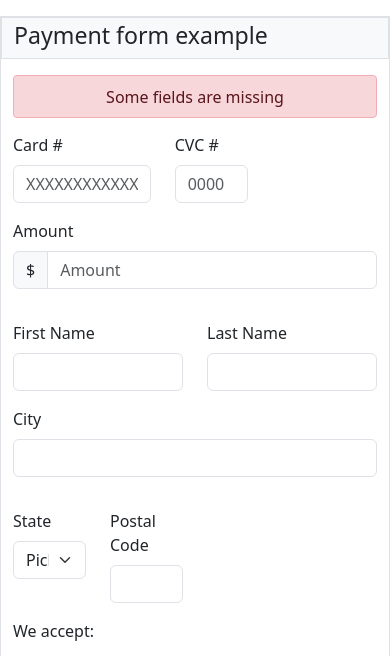
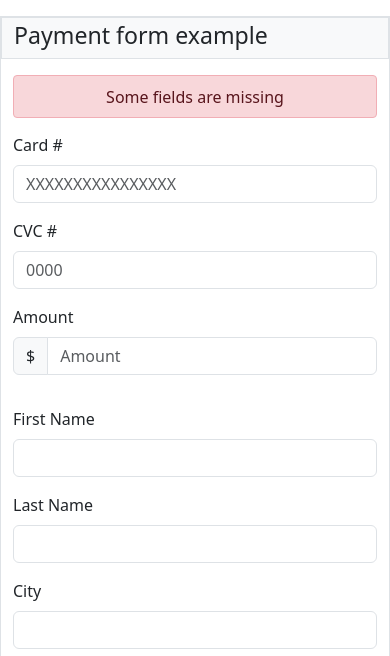
Before and after one commit to 4GeeksAcademy/Html-Forms-Roberto-Torres, a plain HTML site: page index.html in a window 390 px wide. Shown: the top 656 px of the page. Drawn offline with nearby package versions, Linux system fonts and the light colour scheme.

Commit message:
First commit

```diff
--- a/index.html
+++ b/index.html
@@ -16,23 +16,23 @@
 <body>
     <div class="container border mt-3">
         <div class="row">
-            <div class="col-12 border bg-body-tertiary">
+            <div class="col-md-12 border bg-body-tertiary">
                 <h3 class="mt-1">Payment form example</h3>
             </div>
         </div>
         <form class="needs-validation" novalidate>
             <div class="row">
-                <div class="col-12">
+                <div class="col-md-12">
                     <p class="mt-3 text-danger-emphasis bg-danger-subtle border border-danger-subtle rounded-1 h-75 d-flex align-items-center justify-content-center"
                     id="alert">Some fields are missing</p>
                 </div>
             </div>
             <div class="row">
-                <div class="col-5 mt-3">
+                <div class="col-md-5 mt-3">
                     <label for="card" class="form-label">Card #</label>
                     <input class="form-control" id="card" placeholder="XXXXXXXXXXXXXXXX" type="text" required>
                 </div>
-                <div class="col-3 mt-3">
+                <div class="col-md-3 mt-3">
                     <label for="cvc" class="form-label">CVC #</label>
                     <input class="form-control" id="cvc" placeholder="0000" type="text" required>
                 </div>
@@ -45,20 +45,20 @@
                 </div>
             </div>
             <div class="row">
-                <div class="col-6 mt-3">
+                <div class="col-md-6 mt-3">
                     <label for="exampleFirst" class="form-label">First Name</label>
                     <input class="form-control" id="exampleFirst" type="text" required>
                 </div>
-                <div class="col-6 mt-3">
+                <div class="col-md-6 mt-3">
                     <label for="exampleLast" class="form-label">Last Name</label>
                     <input class="form-control" id="exampleLast" type="text" required>
                 </div>
             </div>
             <div class="row">
-                <div class="col-sm-6 pb-3 mt-3">
+                <div class="col-sm-md-6 pb-3 mt-3">
                     <label for="city" class="form-label">City</label> <input class="form-control" id="city" type="text" required>
                 </div>
-                <div class="col-3 mt-3">
+                <div class="col-md-3 mt-3">
                     <div class="">
                         <div class="">
                             <label for="states" class="form-label">State</label> <select class="form-select" id="states"
@@ -85,7 +85,7 @@
                         </div>
                     </div>
                 </div>
-                <div class="col-3 pb-3 mt-3">
+                <div class="col-md-3 pb-3 mt-3">
                     <label for="post-code" class="form-label">Postal Code</label>
                     <input class="form-control" id="post-code" type="text" required>
                 </div>
@@ -119,7 +119,7 @@
                 </div>
             </div>
             <div class="row">
-                <div class="col-12 border bg-body-tertiary d-flex justify-content-end">
+                <div class="col-md-12 border bg-body-tertiary d-flex justify-content-end">
                     <button class="btn btn-secondary me-1 mt-3 mb-3" type="reset">Cancel</button>
                     <button class="btn btn-primary mt-3 mb-3" type="submit" id="sendForm">Send</button>
                 </div>
```
